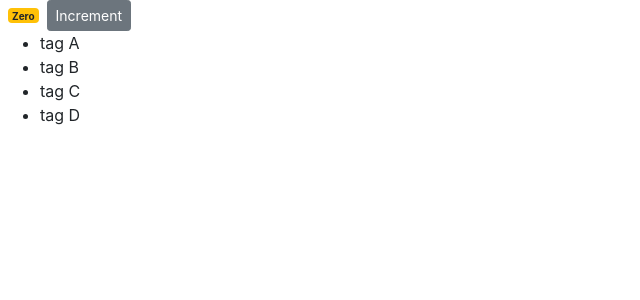
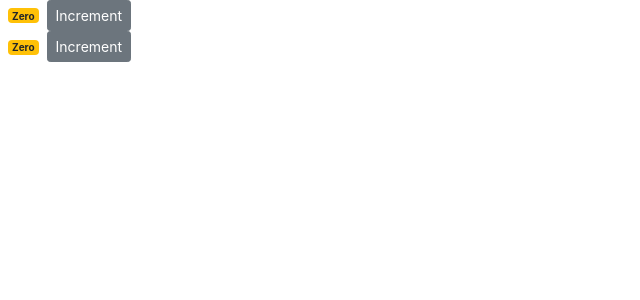
Before and after one commit to afolabiopakunle/react-counter-app, a React (Create React App) app: page / in a window 1280 px wide. Shown: the top 300 px of the page, without its empty margins (0-640 px from the left). Built offline with nearby package versions, Linux system fonts and the light colour scheme.

Commit message:
counters implemented

```diff
--- a/src/components/counter.jsx
+++ b/src/components/counter.jsx
@@ -4,7 +4,6 @@
 
   state = {
     count: 0,
-    tags: ['tag A', 'tag B', 'tag C', 'tag D']
   }
 
   styles = {
@@ -18,11 +17,6 @@
     <div>
       <span onClick={this.decreaseCount} style={this.styles} className={this.getBadgeClasses()}>{this.formatCount()}</span>
       <button onClick={() => this.increaseCount('Hi')} className="btn btn-secondary btn-sm">Increment</button>
-      <div>
-        <ul>
-          {this.state.tags.map(tag => <li key={tag}>{tag}</li>)}
-        </ul>
-      </div>
     </div>
     )
   }
--- /dev/null
+++ b/src/components/counters/counters.jsx
@@ -0,0 +1,16 @@
+import React, {Component} from 'react';
+
+import Counter from '../counter';
+
+class Counters extends Component {
+  render() {
+    return (
+    <div>
+      <Counter />
+
+      <Counter />
+    </div>)
+  }
+}
+
+export default Counters
--- a/src/index.js
+++ b/src/index.js
@@ -4,13 +4,13 @@
 import 'bootstrap/dist/css/bootstrap.min.css';
 
 import App from './App';
-import Counter from './components/counter';
+import Counters from './components/counters/counters';
 
 const rootElement = document.getElementById('root');
 const root = createRoot(rootElement);
 
 root.render(
   <StrictMode>
-    <Counter />
+    <Counters />
   </StrictMode>
 );
```
